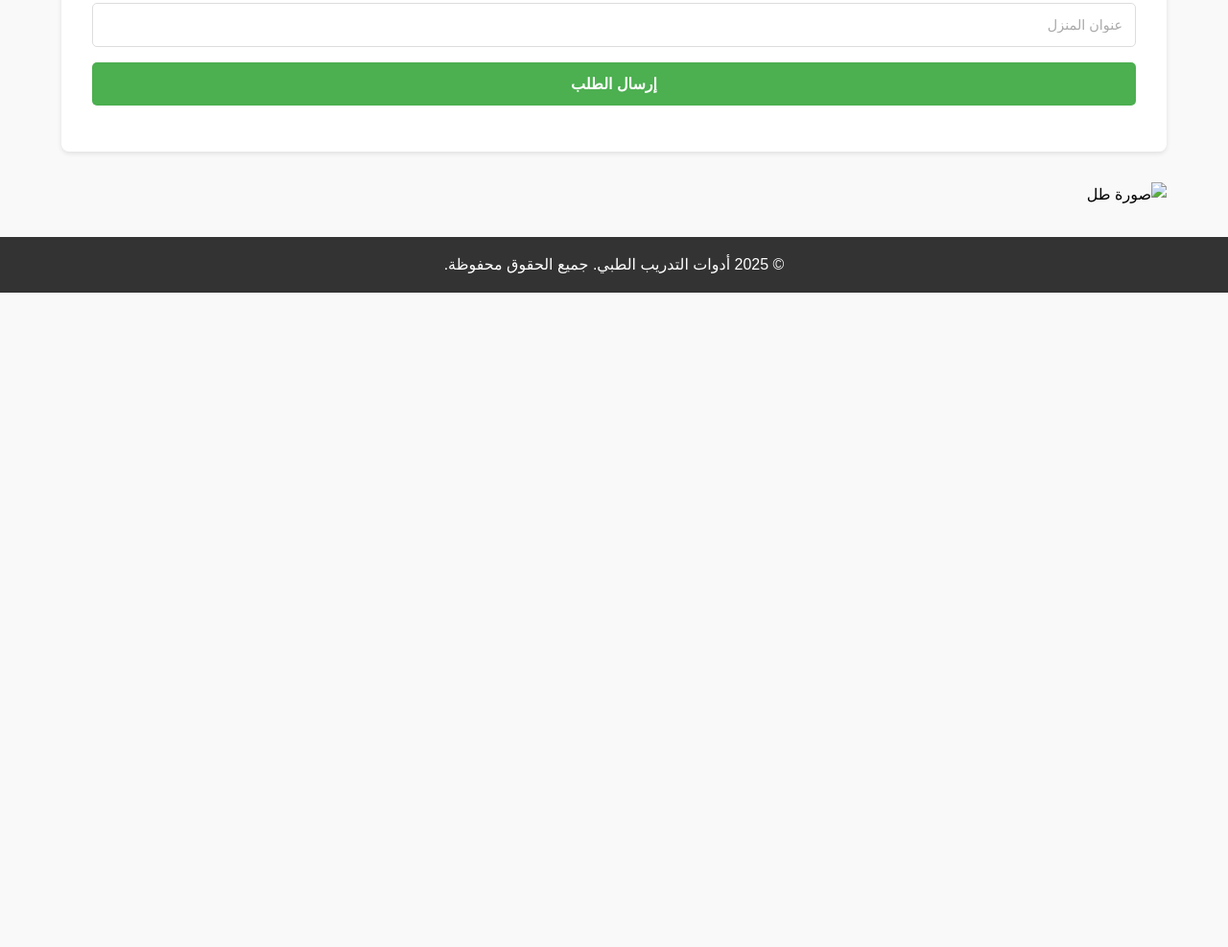
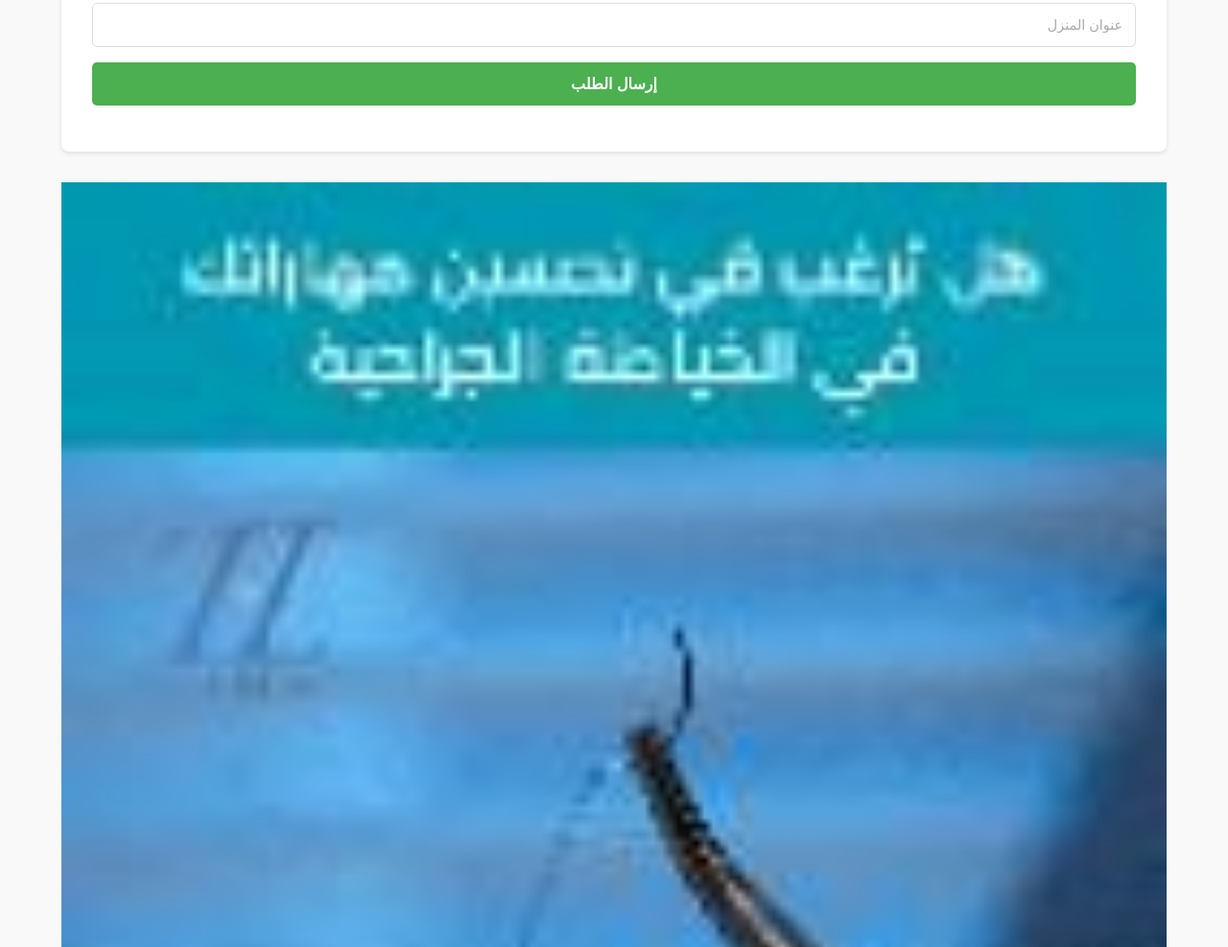
Before and after one commit to zak-pixel/try, a plain HTML site: page index.html in a window 1280 px wide. Shown: the part 1113-2100 px from the top of the page at 96% size. Before the commit the page ends 1418 px from the top, so only its background shows below. Drawn offline with Linux system fonts and the light colour scheme.

Commit message:
Update index.html

```diff
--- a/index.html
+++ b/index.html
@@ -245,7 +245,7 @@
         <button type="submit">إرسال الطلب</button>
       </form>
       <section id="long">
-        <img src="images/s2.jpg" alt="صورة طل" />
+        <img src="s2.jpg" alt="صورة طل" />
       </section>
     </main>
 
```
